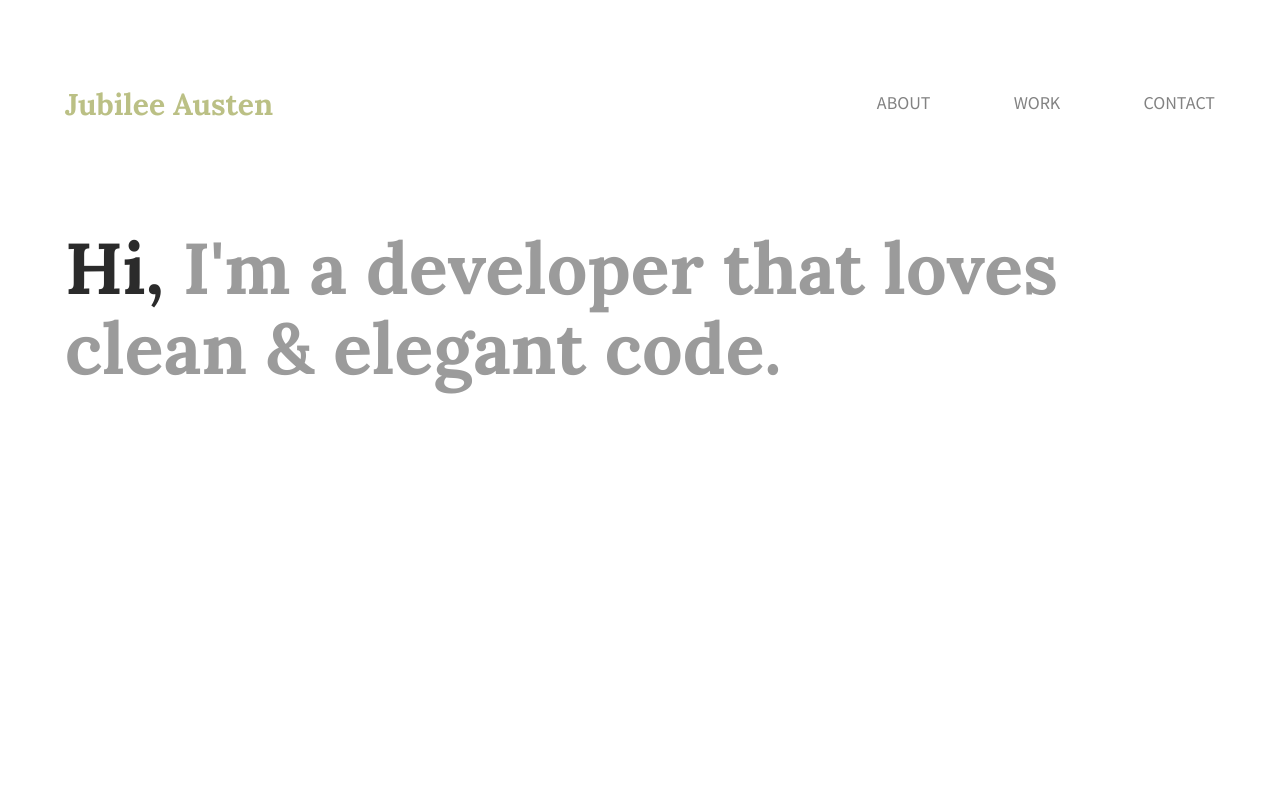
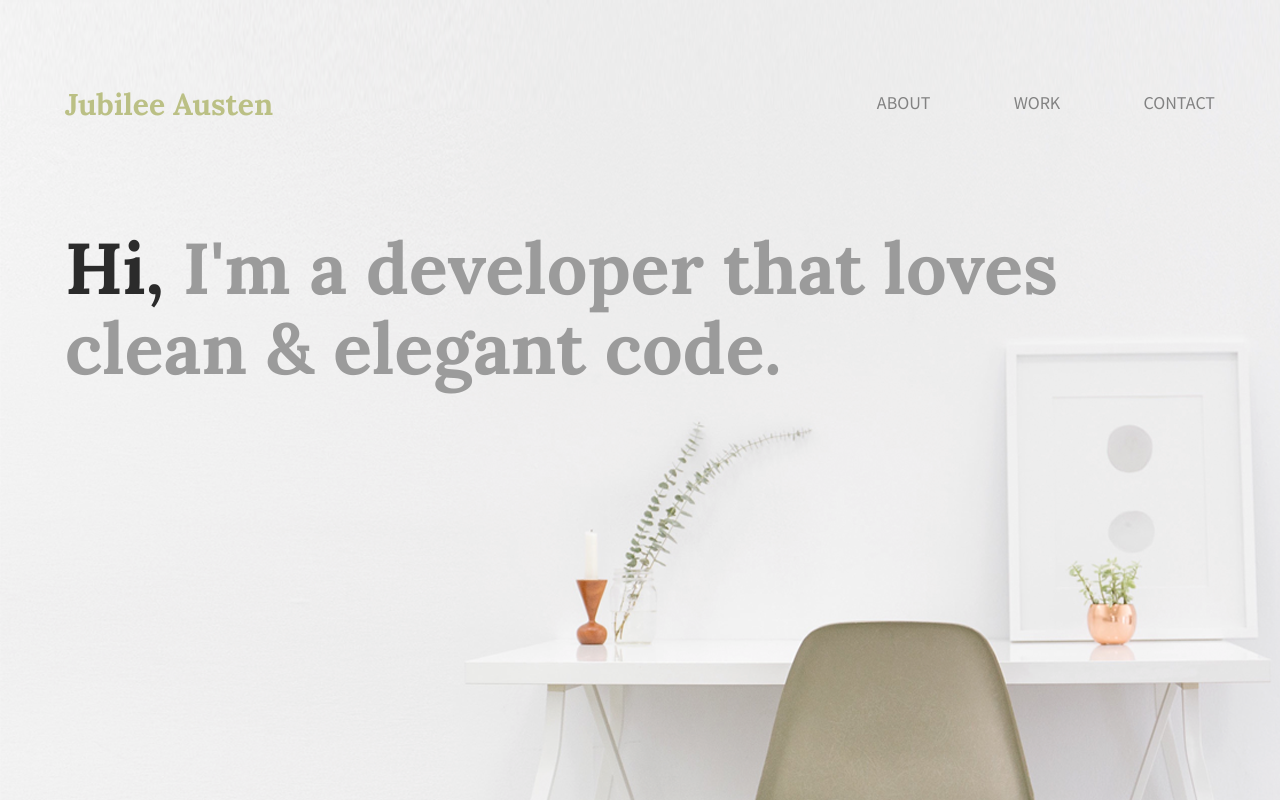
Before and after one commit to Stacy-Riley/Jubilee-Austen, a plain HTML site: page index.html in a window 1280 px wide. Shown: the top 802 px of the page. Drawn offline with Linux system fonts and the light colour scheme.

Commit message:
Updated background image

```diff
--- a/css/main.css
+++ b/css/main.css
@@ -28,7 +28,7 @@ body {
 
 header {
     height: 800px;
-    background: url('../img/hero.png');
+    background: url('../img/full-background.png');
     background-size: cover;
 }
 
@@ -121,7 +121,7 @@ header h2 span {
 #contact .full-width {
     padding: 110px 0;
 }
-#contact img#contact-img {
+#contact img#contact-img{
     margin-left: 25px;
     border: 12px solid #ffffff;
 }
```
